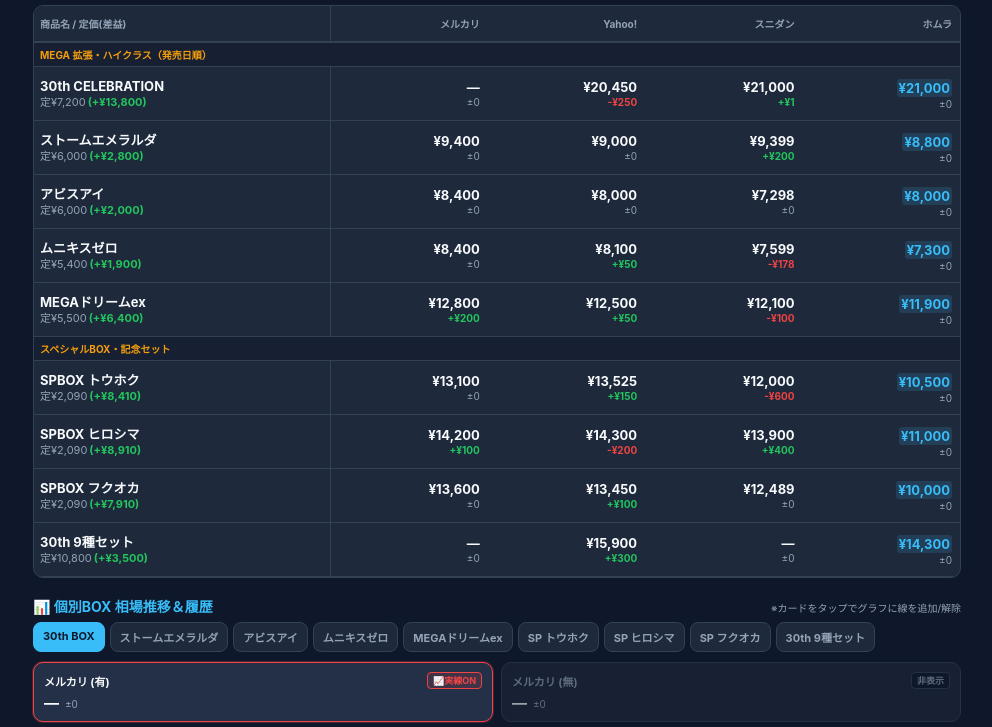
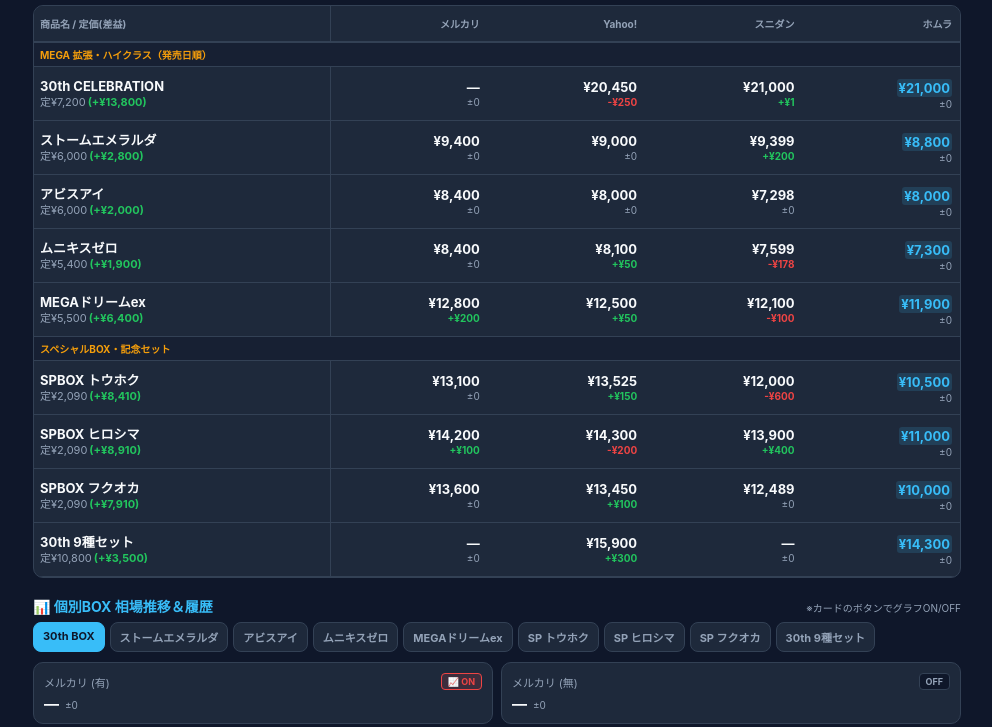
Before and after one commit to korokorot/card-tracker, a plain HTML site: page index.html in a window 1280 px wide. Shown: the part 66-793 px from the top of the page, without its empty margins (143-1135 px from the left). Drawn offline with nearby package versions, Linux system fonts and the light colour scheme.

Commit message:
Update index.html

```diff
--- a/index.html
+++ b/index.html
@@ -114,27 +114,22 @@
     }
     .tab.active { background: var(--accent); color: #0f172a; border-color: var(--accent); }
 
-    /* タップでグラフのON/OFFを切り替える価格カード */
+    /* 価格カード：すべて同じ明るさ・枠線に統一し、右上のボタンだけでON/OFFを表現 */
     .grid { display: grid; grid-template-columns: 1fr 1fr; gap: 8px; margin-bottom: 14px; }
     .card {
-      background: var(--card); padding: 9px 10px; border-radius: 10px;
-      border: 1.5px solid var(--border); cursor: pointer; user-select: none;
-      transition: all 0.15s ease; position: relative; opacity: 0.6;
-    }
-    .card.active-line {
-      opacity: 1;
-      background: #233047;
+      background: var(--card); padding: 10px; border-radius: 10px;
+      border: 1px solid var(--border); cursor: pointer; user-select: none;
     }
     .card-top {
       display: flex; justify-content: space-between; align-items: center; margin-bottom: 4px;
     }
-    .card-title { font-size: 11px; color: var(--sub); font-weight: bold; }
-    .card.active-line .card-title { color: var(--text); }
-    .line-badge {
-      font-size: 9px; padding: 1px 5px; border-radius: 4px; font-weight: bold;
+    .card-title { font-size: 11px; color: var(--sub); }
+    .line-btn {
+      font-size: 9px; padding: 2px 6px; border-radius: 4px; font-weight: bold;
       background: #0f172a; color: var(--sub); border: 1px solid var(--border);
+      white-space: nowrap;
     }
-    .price { font-size: 15px; font-weight: bold; }
+    .price { font-size: 15px; font-weight: bold; color: var(--text); }
     .sub-note { font-size: 9px; color: var(--sub); margin-top: 3px; }
 
     .chart-box { background: var(--card); padding: 12px; border-radius: 12px; border: 1px solid var(--border); margin-bottom: 16px; }
@@ -188,7 +183,7 @@
   <!-- 下部：スワイプで見る個別グラフ＆履歴 -->
   <div class="section-title" id="detail-section">
     <span>📊 個別BOX 相場推移＆履歴</span>
-    <span class="section-sub">※カードをタップでグラフに線を追加/解除</span>
+    <span class="section-sub">※カードのボタンでグラフON/OFF</span>
   </div>
   <div class="tabs" id="box-tabs"></div>
   <div class="grid" id="price-cards"></div>
@@ -229,7 +224,7 @@ let currentBoxId = "30th_celebration";
 let chartRangeDays = 0;
 let chartInstance = null;
 
-// 初期状態でグラフに表示するキー（基本はシュリンク有の4本をON）
+// 初期状態でグラフに表示するキー（シュリンク有の4本をON）
 let activeChartKeys = new Set([
   "mercari_with",
   "yahoo_with",
@@ -237,7 +232,6 @@ let activeChartKeys = new Set([
   "homura_with"
 ]);
 
-// 全8種類のデータ定義（シュリンク有は実線、シュリンク無は点線）
 const SERIES_CONFIG = [
   { key: "mercari_with",     label: "メルカリ (有)",     shortLabel: "メルカリ(有)", color: "#ef4444", dash: [],    feeRate: 0.9,  noteText: "" },
   { key: "mercari_without",  label: "メルカリ (無)",     shortLabel: "メルカリ(無)", color: "#f87171", dash: [5,4], feeRate: 0.9,  noteText: "" },
@@ -291,7 +285,6 @@ function setChartRange(days) {
 
 function toggleChartLine(key) {
   if (activeChartKeys.has(key)) {
-    // すべて消えてしまうのを防ぐため最低1本は残す
     if (activeChartKeys.size > 1) activeChartKeys.delete(key);
   } else {
     activeChartKeys.add(key);
@@ -387,13 +380,14 @@ function renderAll() {
 
   document.getElementById("chart-title").textContent = `📈 ${masterInfo.name || ""}（定¥${(masterInfo.retail||0).toLocaleString()}）`;
 
-  // 8枚の価格カードを描画（タップでグラフのON/OFF）
+  // カード自体はすべて元の明るく見やすいデザインに統一し、右上のボタンのみ色を変える
   document.getElementById("price-cards").innerHTML = SERIES_CONFIG.map(cfg => {
     const val = currBox[cfg.key];
     const isOn = activeChartKeys.has(cfg.key);
-    const borderStyle = isOn ? `border-color: ${cfg.color}; box-shadow: 0 0 0 1px ${cfg.color}40;` : "";
-    const badgeStyle = isOn ? `background: ${cfg.color}25; color: ${cfg.color}; border-color: ${cfg.color};` : "";
-    const badgeText = isOn ? (cfg.dash.length ? "📈点線ON" : "📈実線ON") : "非表示";
+    const btnStyle = isOn
+      ? `background: ${cfg.color}25; color: ${cfg.color}; border-color: ${cfg.color};`
+      : "";
+    const btnText = isOn ? "📈 ON" : "OFF";
 
     let note = cfg.noteText;
     if (cfg.feeRate && val) {
@@ -402,10 +396,10 @@ function renderAll() {
     }
 
     return `
-      <div class="card ${isOn ? 'active-line' : ''}" style="${borderStyle}" onclick="toggleChartLine('${cfg.key}')">
+      <div class="card" onclick="toggleChartLine('${cfg.key}')">
         <div class="card-top">
           <span class="card-title">${cfg.label}</span>
-          <span class="line-badge" style="${badgeStyle}">${badgeText}</span>
+          <span class="line-btn" style="${btnStyle}">${btnText}</span>
         </div>
         <div style="display:flex; align-items:baseline; gap:6px;">
           <span class="price">${fmt(val)}</span>
@@ -419,7 +413,6 @@ function renderAll() {
   const chartData = getFilteredChartData();
   const labels = chartData.map(d => d.timestamp.slice(5, 16));
 
-  // 選択（ON）になっている系列だけをグラフ化
   const activeConfigs = SERIES_CONFIG.filter(cfg => activeChartKeys.has(cfg.key));
   const allVisibleValues = [];
 
@@ -441,8 +434,6 @@ function renderAll() {
     };
   });
 
-  // 縦軸（Y軸）の過剰な拡大を防ぐためのスケール計算
-  // 価格差がわずか数百円のときでも、最低±18%（または±1,800円）の幅を持たせて自然な見た目にする
   let yMin = undefined;
   let yMax = undefined;
   if (allVisibleValues.length > 0) {
@@ -450,7 +441,7 @@ function renderAll() {
     const maxVal = Math.max(...allVisibleValues);
     const center = (minVal + maxVal) / 2;
     const actualSpan = maxVal - minVal;
-    const minTargetSpan = Math.max(center * 0.25, 2500); // 最低でも全体の25%幅または2,500円幅を確保
+    const minTargetSpan = Math.max(center * 0.25, 2500);
     const halfSpan = Math.max(actualSpan * 0.75, minTargetSpan / 2);
 
     yMin = Math.max(0, Math.floor((center - halfSpan) / 500) * 500);
```
